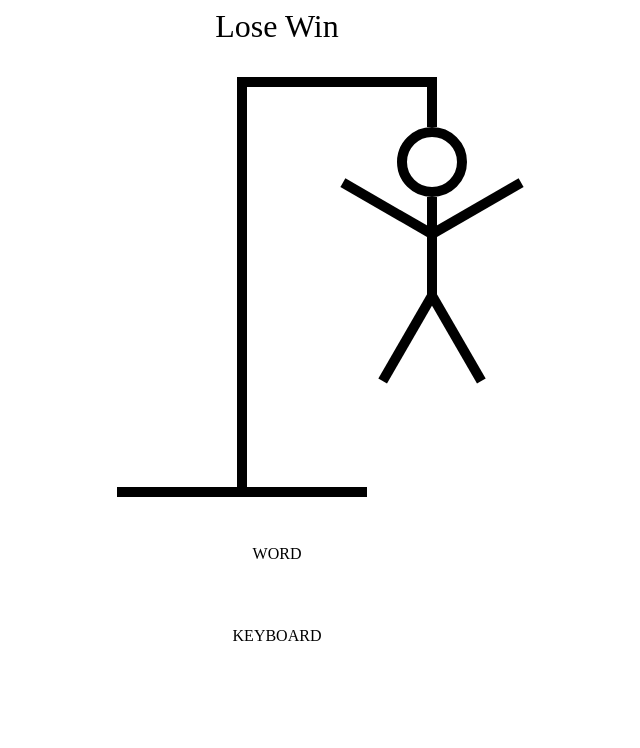
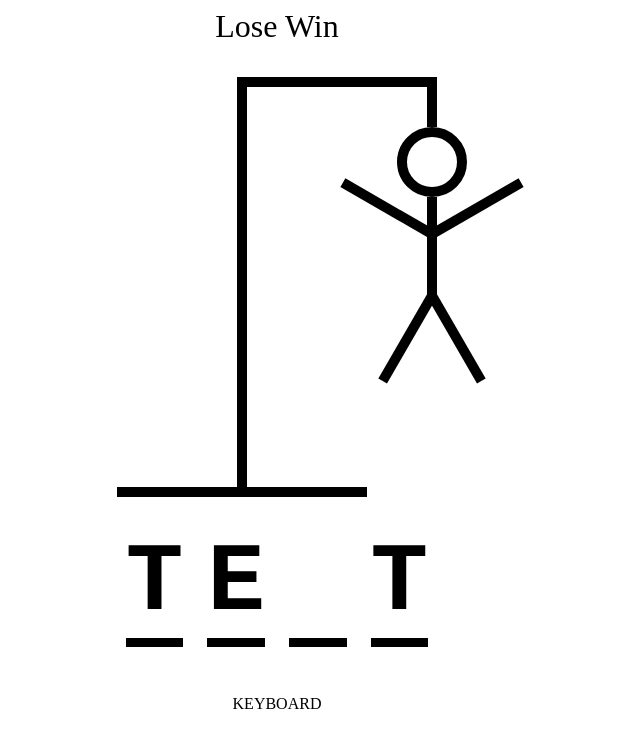
Before and after one commit to yazindu/hangman, a React (Vite) app: page / in a window 1280 px wide. Shown: the top 748 px of the page, without its empty margins (363-1003 px from the left). Built offline with nearby package versions, Linux system fonts and the light colour scheme; the HTML template or start-up script is replaced by a standard one.

Commit message:
feat: HangmanWord.tsx completed

```diff
--- a/src/HangmanWord.tsx
+++ b/src/HangmanWord.tsx
@@ -1,3 +1,22 @@
 export const HangmanWord = () => {
-    return (<p>WORD</p>)
+    const word = "test";
+    const guessedLetters = ["t", "e", "g"];
+    return (<div style={{
+        display: "flex",
+        gap: ".25em",
+        fontSize: "6rem",
+        fontWeight: "bold",
+        textTransform: "uppercase",
+        fontFamily: "monospace"
+    }}>
+        {word.split("").map((letter, index) => (
+            <span style={{borderBottom: ".1em solid black"}} key={index}>
+                <span style={{visibility: guessedLetters.includes(letter)
+                        ? "visible"
+                        : "hidden"}}>
+                {letter}
+            </span>
+            </span>
+        ))}
+    </div>)
 }
```
